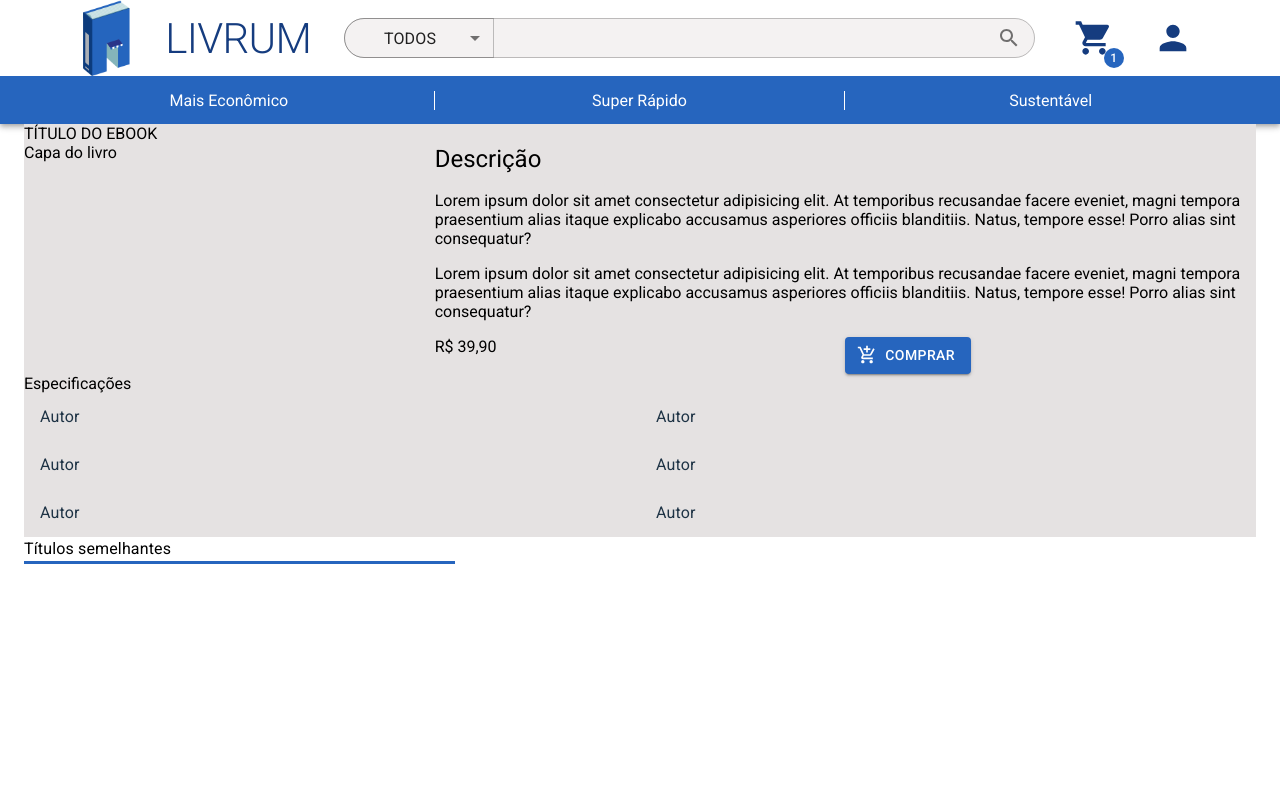
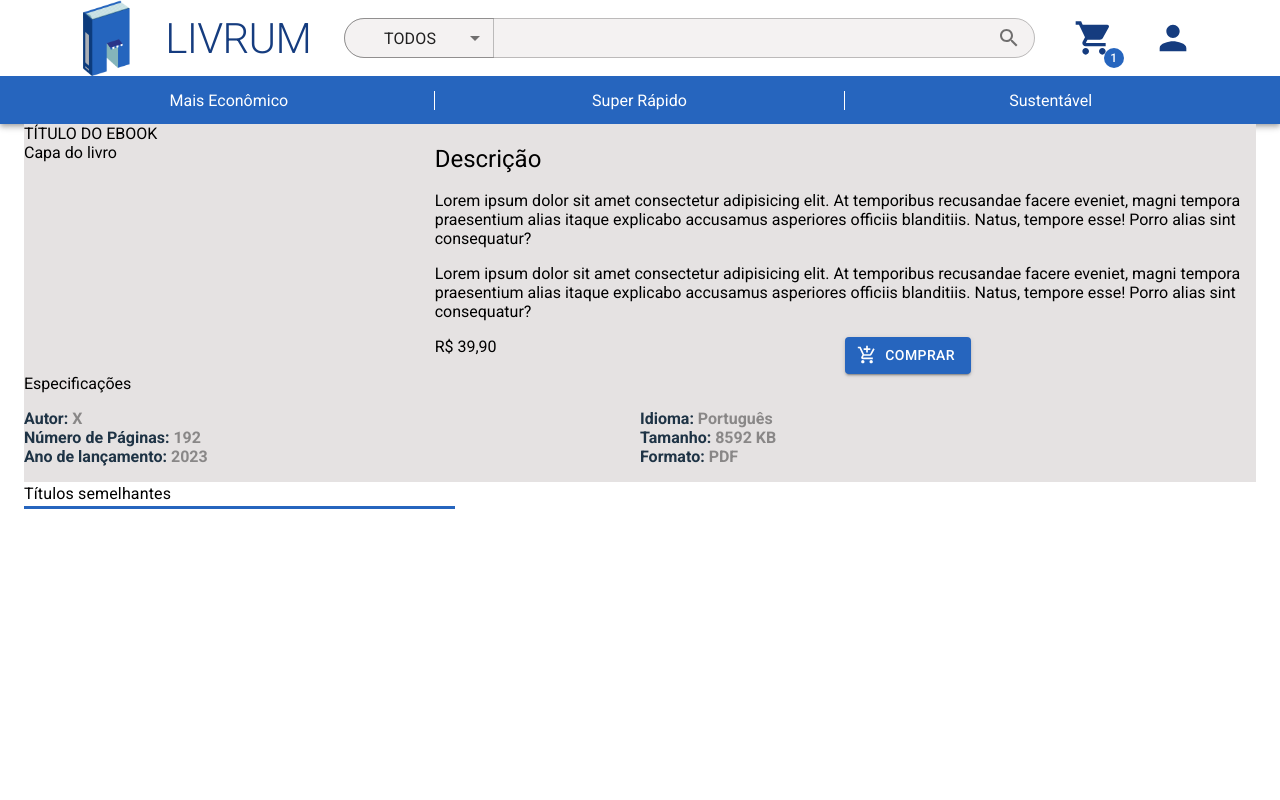
Before and after one commit to byte-stack-uefs/livrum, a Next.js app in the folder phase_4/app/webapp/: page /ebook/15 in a window 1280 px wide. Shown: the top 800 px of the page. Built offline with nearby package versions, Linux system fonts and the light colour scheme.

Commit message:
Ajustes na página de detalhes

```diff
--- a/phase_4/app/webapp/app/(public)/ebook/[id]/page.tsx
+++ b/phase_4/app/webapp/app/(public)/ebook/[id]/page.tsx
@@ -1,7 +1,10 @@
+"use client"
+
 import Divider from "@/app/components/Divider";
 import { AddShoppingCart } from "@mui/icons-material";
 import Grid from "@mui/material/Unstable_Grid2/Grid2";
-import { Button, Container, List, ListItem, ListItemText, Typography } from "@mui/material";
+import { Button, Container, Typography } from "@mui/material";
+import { theme } from "@/app/theme";
 
 interface EbookPageParams {
     id: number;
@@ -10,8 +13,8 @@ interface EbookPageParams {
 export default function Page({ params }: { params: EbookPageParams }) {
     return (
         <Container maxWidth={false}>
-            <Grid container >
 
+            <Grid container>
                 <Grid container xs={12} sx={{ backgroundColor: 'secondary.main' }}>
                     <Grid xs={12}>
                         TÍTULO DO EBOOK
@@ -56,55 +59,52 @@ export default function Page({ params }: { params: EbookPageParams }) {
                         </Grid>
                         <Grid xs={12} container>
                             <Grid xs={6}>
-                                <List disablePadding>
-                                    <ListItem>
-                                        <ListItemText>
-                                            Autor
-                                        </ListItemText>
-                                    </ListItem>
-                                    <ListItem>
-                                        <ListItemText>
-                                            Autor
-                                        </ListItemText>
-                                    </ListItem>
-                                    <ListItem>
-                                        <ListItemText>
-                                            Autor
-                                        </ListItemText>
-                                    </ListItem>
-                                </List>
+                                <ul style={{ listStyle: 'none', padding: 0 }}>
+                                    <li>
+                                        <ListItem title="Autor" value="X" />
+                                    </li>
+                                    <li>
+                                        <ListItem title="Número de Páginas" value="192" />
+                                    </li>
+                                    <li>
+                                        <ListItem title="Ano de lançamento" value="2023" />
+                                    </li>
+                                </ul>
                             </Grid>
                             <Grid xs={6}>
-                                <ListItem>
-                                    <ListItemText>
-                                        Autor
-                                    </ListItemText>
-                                </ListItem>
-                                <ListItem>
-                                    <ListItemText>
-                                        Autor
-                                    </ListItemText>
-                                </ListItem>
-                                <ListItem>
-                                    <ListItemText>
-                                        Autor
-                                    </ListItemText>
-                                </ListItem>
+                                <ul style={{ listStyle: 'none', padding: 0 }}>
+                                    <li>
+                                        <ListItem title="Idioma" value="Português" />
+                                    </li>
+                                    <li>
+                                        <ListItem title="Tamanho" value="8592 KB" />
+                                    </li>
+                                    <li>
+                                        <ListItem title="Formato" value="PDF" />
+                                    </li>
+                                </ul>
                             </Grid>
                         </Grid>
                     </Grid>
                 </Grid>
-
-
                 <Grid xs={12}>
                     <Typography>
                         Títulos semelhantes
                     </Typography>
                     <Divider width={"35%"} />
                 </Grid>
+            </Grid>
 
-
-            </Grid>
         </Container>
     );
 }
+
+
+function ListItem({ title, value }: { title: string, value: string }) {
+    return (
+        <span>
+            <span style={{ color: theme.palette.dark.main, fontWeight: 'bold' }}>{title}: </span>
+            <span style={{ color: theme.palette.textLight.main, fontWeight: 'bold' }}>{value}</span>
+        </span>
+    );
+}
```
